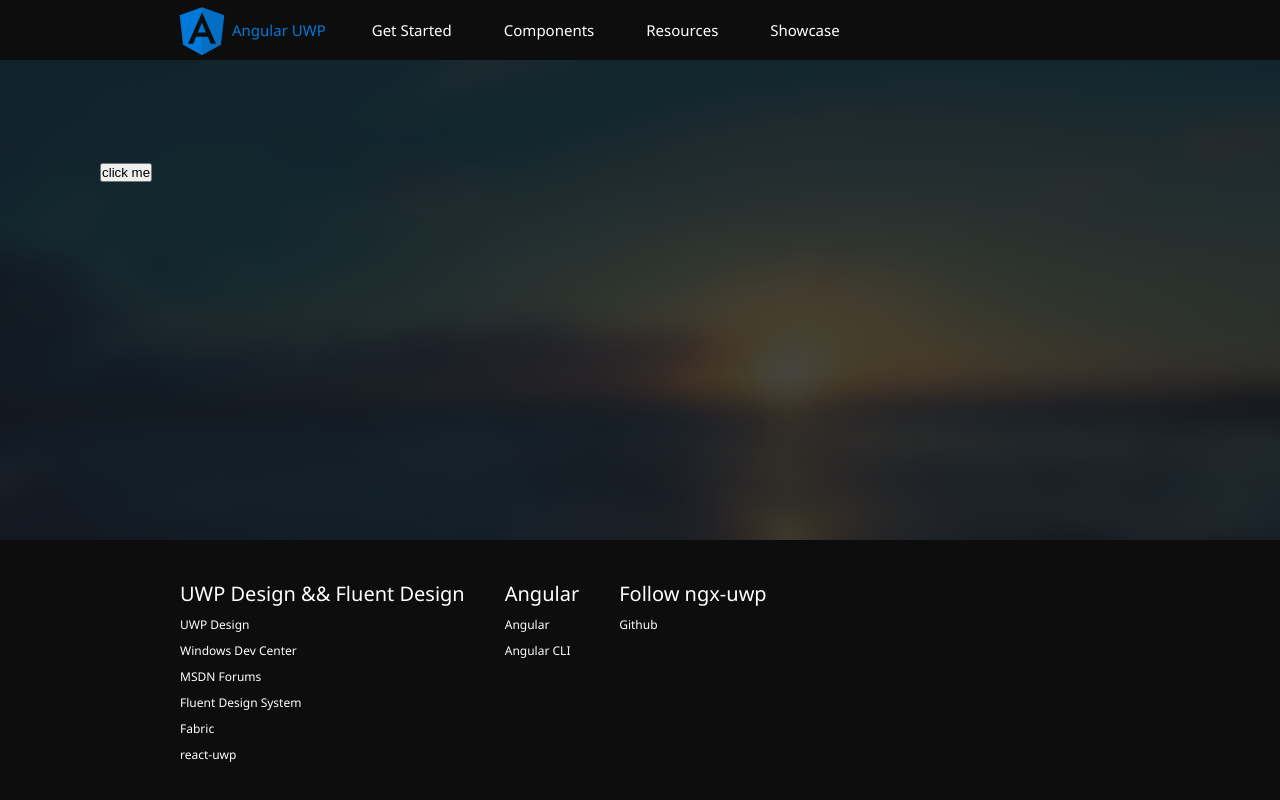
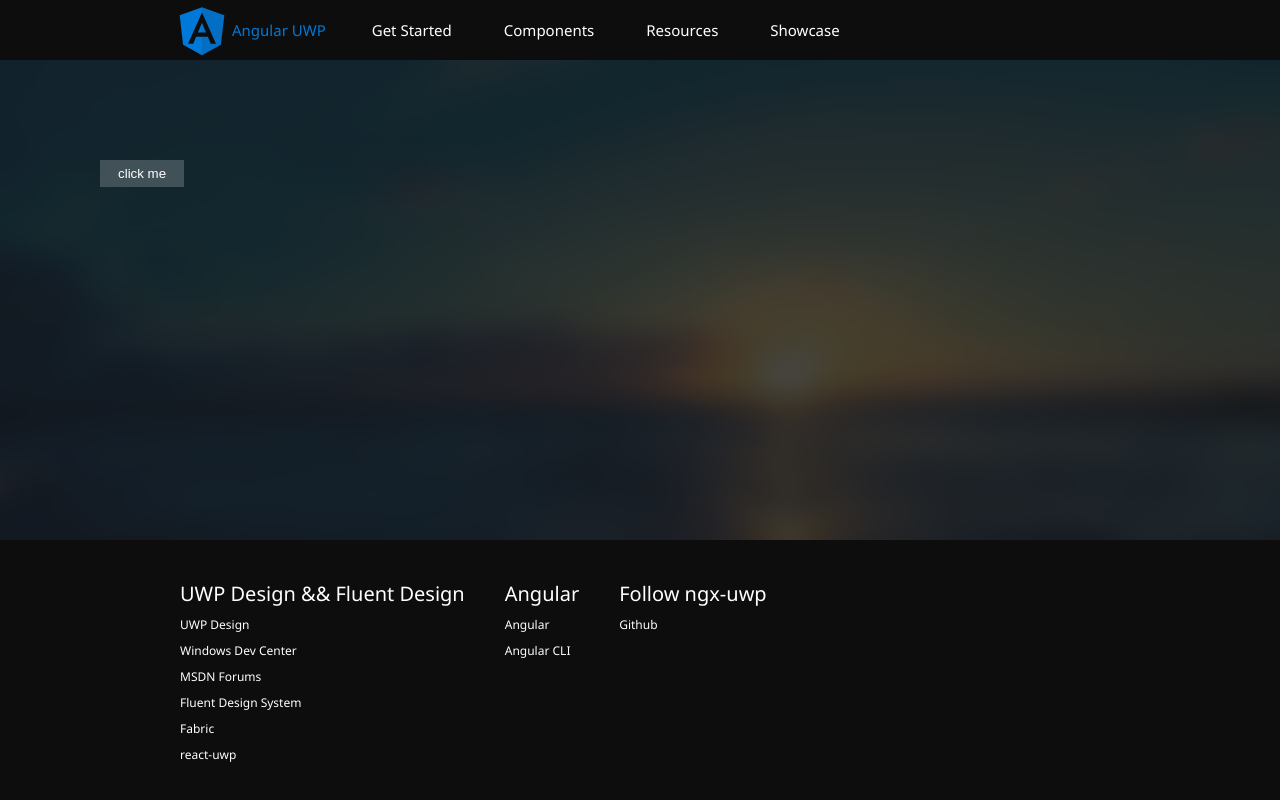
Before and after one commit to tc9011/ngx-uwp, an Angular app: page /home in a window 1280 px wide. Shown: the top 800 px of the page. Built offline with nearby package versions, Linux system fonts and the light colour scheme.

Commit message:
feat(button): add basic btn

```diff
--- a/components/button/uwp-button.component.html
+++ b/components/button/uwp-button.component.html
@@ -1,3 +1,4 @@
-<p>
-  button works!
-</p>
+<i></i>
+<span (cdkObserveContent)="checkContent()" #contentElement>
+  <ng-content></ng-content>
+</span>
--- a/components/button/uwp-button.component.scss
+++ b/components/button/uwp-button.component.scss
@@ -0,0 +1,34 @@
+@import "../style/themes/default";
+
+$btn-prefix-cls: #{$uwp-prefix}-btn;
+
+.#{$btn-prefix-cls} {
+  position: relative;
+  display: inline-block;
+  white-space: nowrap;
+  text-align: center;
+  background-image: none;
+  vertical-align: middle;
+  cursor: pointer;
+  user-select: none;
+  touch-action: manipulation;
+  outline: none;
+  padding: 4px 16px;
+  transition: all .25s;
+  border: 2px solid transparent;
+  color: $chromeWhite;
+  background: $listMedium;
+
+
+  &:hover {
+    border: 2px solid;
+  }
+
+  &:active {
+
+  }
+
+  &:disabled {
+    cursor: not-allowed;
+  }
+}
--- a/components/button/uwp-button.component.ts
+++ b/components/button/uwp-button.component.ts
@@ -1,14 +1,53 @@
-import { Component, OnInit } from '@angular/core';
+import {
+  ChangeDetectionStrategy,
+  ChangeDetectorRef,
+  Component,
+  ElementRef,
+  HostBinding,
+  Input,
+  OnInit,
+  Renderer2,
+  ViewChild,
+  ViewEncapsulation
+} from '@angular/core';
 
 @Component({
-  selector: 'uwp-button',
-  templateUrl: './uwp-button.component.html'
+  selector: '[uwp-button]',
+  exportAs: 'uwpButton',
+  templateUrl: './uwp-button.component.html',
+  styleUrls: ['./uwp-button.component.scss'],
+  encapsulation: ViewEncapsulation.None,
+  changeDetection: ChangeDetectionStrategy.OnPush,
 })
 export class UWPButtonComponent implements OnInit {
+  prefixCls = 'uwp-btn';
 
-  constructor() { }
+  @Input() class = '';
+  @Input() uwpType = 'default';
+  @Input() uwpBorder = '2px';
+
+  @HostBinding('class')
+  get hostClasses(): string {
+    return [
+      'uwp-btn',
+      this.class,
+      `${this.prefixCls}-${this.uwpType}`,
+    ].join(' ');
+  }
+
+  @ViewChild('contentElement') contentElement: ElementRef;
+
+  constructor(
+    private elementRef: ElementRef,
+    private renderer: Renderer2,
+    private cdr: ChangeDetectorRef,
+  ) {
+  }
 
   ngOnInit() {
   }
 
+  checkContent(): void {
+    this.cdr.detectChanges();
+  }
 }
--- a/components/button/uwp-button.module.ts
+++ b/components/button/uwp-button.module.ts
@@ -1,13 +1,12 @@
 import { NgModule } from '@angular/core';
 import { CommonModule } from '@angular/common';
+import { ObserversModule } from '@angular/cdk/observers';
 
 import { UWPButtonComponent } from './uwp-button.component';
 
 @NgModule({
   declarations: [UWPButtonComponent],
-  imports: [
-    CommonModule
-  ],
+  imports: [CommonModule, ObserversModule],
   exports: [UWPButtonComponent]
 })
 export class UWPButtonModule { }
```
